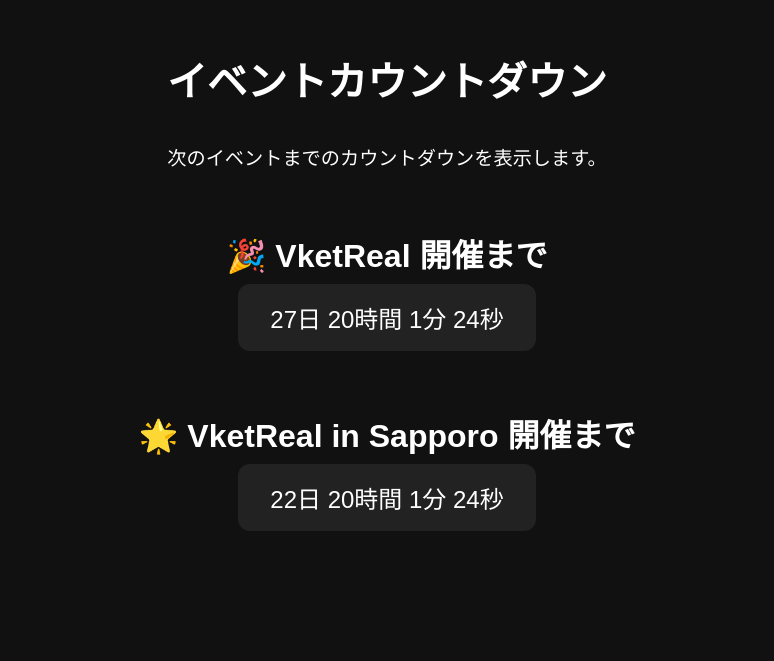
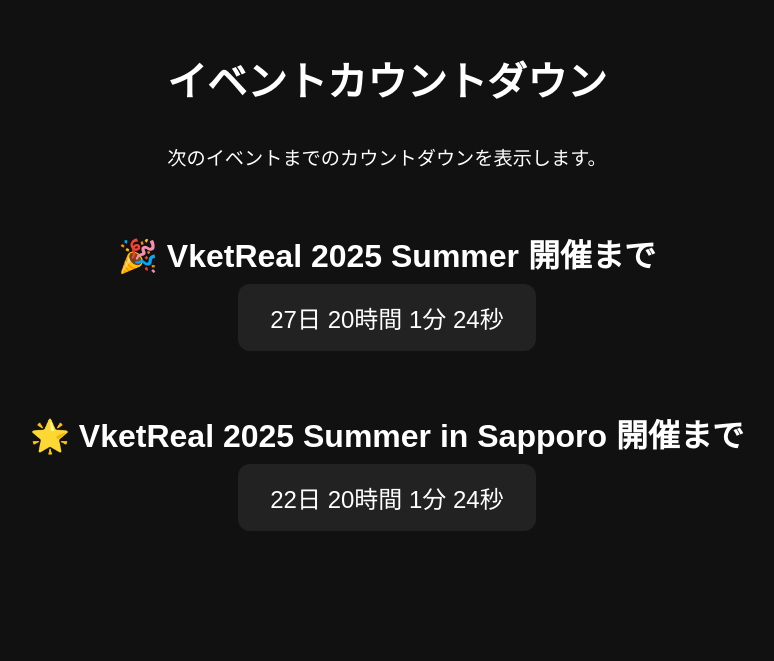
Before and after one commit to VKetDeveloper/adventcalendar, a Next.js app: page / in a window 1280 px wide. Shown: the part 139-800 px from the top of the page, without its empty margins (253-1027 px from the left). Built offline with nearby package versions, Linux system fonts and the light colour scheme; a web font is replaced by a local one.

Commit message:
Update event titles for VketReal 2025 Summer
Changed the countdown event titles to specify 'VketReal 2025 Summer' and 'VketReal 2025 Summer in Sapporo' for clarity.

```diff
--- a/src/pages/index.tsx
+++ b/src/pages/index.tsx
@@ -30,8 +30,8 @@ export default function Home() {
         }}>次のイベントまでのカウントダウンを表示します。</p>
 
         {/* Countdown Component */}
-        <CountdownEvent title="🎉 VketReal 開催まで" target="2025-07-26T10:00:00+09:00" />
-        <CountdownEvent title="🌟 VketReal in Sapporo 開催まで" target="2025-07-21T10:00:00+09:00" />
+        <CountdownEvent title="🎉 VketReal 2025 Summer 開催まで" target="2025-07-26T10:00:00+09:00" />
+        <CountdownEvent title="🌟 VketReal 2025 Summer in Sapporo 開催まで" target="2025-07-21T10:00:00+09:00" />
       </main>
       <Footer />
     </>
```
